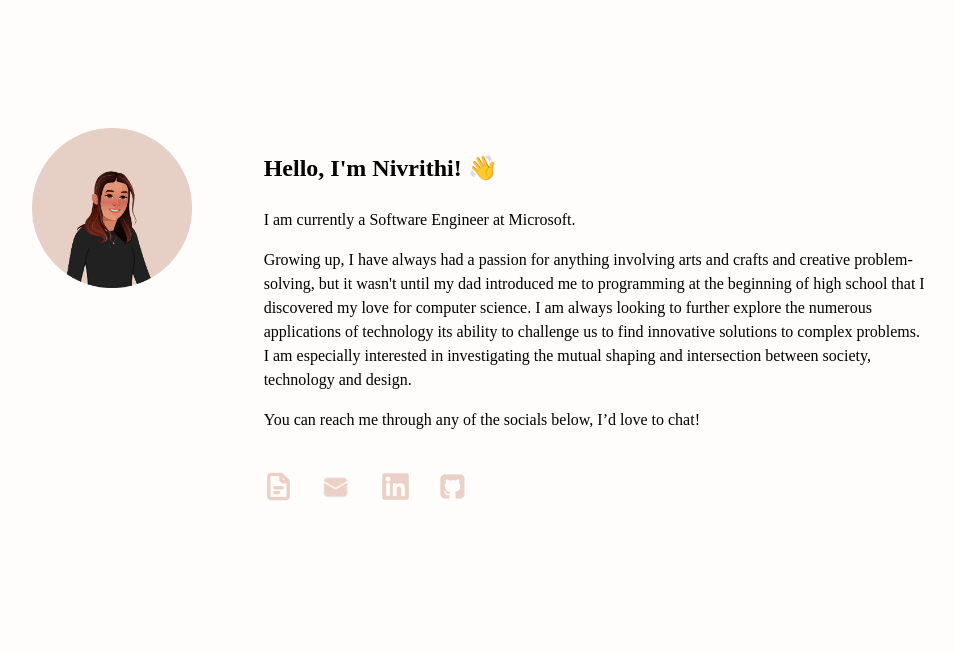
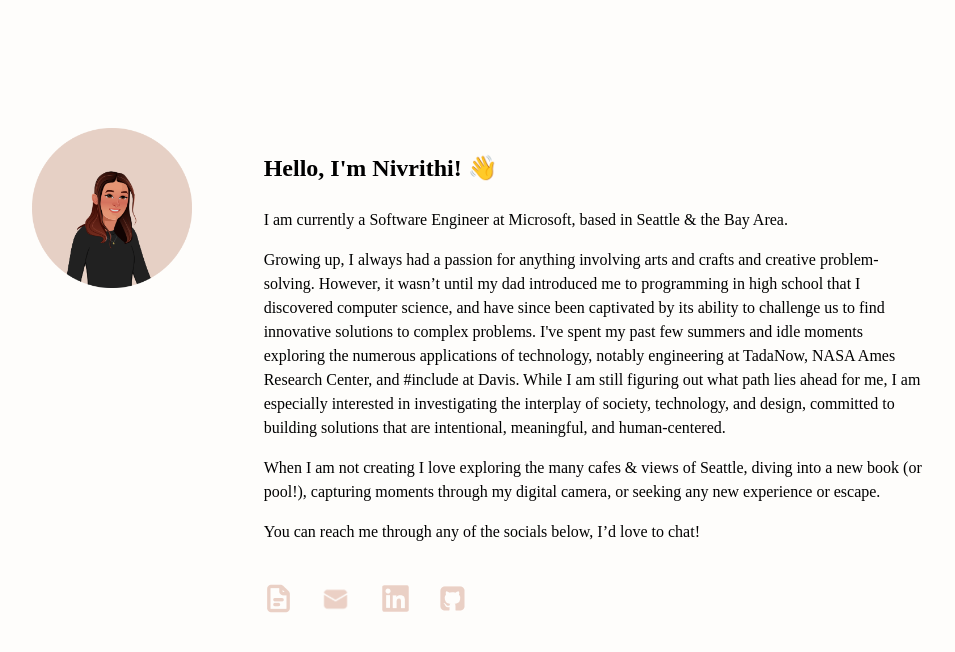
Before and after one commit to nivrithikrishnan/personal-website, a Next.js app: page / in a window 1280 px wide. Shown: the top 652 px of the page, without its empty margins (160-1115 px from the left). Built offline with nearby package versions, Linux system fonts and the light colour scheme; a web font is replaced by a local one.

Commit message:
a little life update

```diff
--- a/pages/index.js
+++ b/pages/index.js
@@ -16,9 +16,10 @@ export default function Home() {
         </div>
         <div className={styles.right}>
           <h1> Hello, I'm Nivrithi! 👋 </h1>
-          <p> I am currently a Software Engineer at Microsoft. </p>
-          <p> Growing up, I have always had a passion for anything involving arts and crafts and creative problem-solving, but it wasn't until my dad introduced me to programming at the beginning of high school that I discovered my love for computer science. I am always looking to further explore the numerous applications of technology its ability to challenge us to find innovative solutions to complex problems. I am especially interested in investigating the mutual shaping and intersection between society, technology and design. </p>
-    {/*<p> In the past,  I’ve researched and developed an algorithm to analyze & parse flight data at NASA Ames Research Center, designed and developed several new features for <a href="https://www.tadanow.com/">Tada's</a> platform and served as both a product designer and full-stack web developer for <a href="https://linktr.ee/includedavis"> #include at Davis</a>. This summer, I will be exploring the intricacies of building scalable and reliable cloud storage solutions as a SWE intern for Microsoft’s Azure Core team. </p>*/}
+          <p> I am currently a Software Engineer at Microsoft, based in Seattle & the Bay Area. </p>
+          <p>Growing up, I always had a passion for anything involving arts and crafts and creative problem-solving. However, it wasn’t until my dad introduced me to programming in high school that I discovered computer science, and have since been captivated by its ability to challenge us to find innovative solutions to complex problems. I've spent my past few summers and idle moments exploring the numerous applications of technology, notably engineering at <a href="https://www.tadanow.com/">TadaNow</a>, NASA Ames Research Center, and <a href="https://linktr.ee/includedavis"> #include at Davis</a>. While I am still figuring out what path lies ahead for me, I am especially interested in investigating the interplay of society, technology, and design, committed to building solutions that are intentional, meaningful, and human-centered.</p>
+          <p>When I am not creating I love exploring the many cafes & views of Seattle, <a href="https://www.goodreads.com/user/show/113843935-nivrithi">diving into a new book</a> (or <a href="https://huskymasters.org/">pool</a>!), capturing moments through my digital camera, or seeking any new experience or escape. </p>
+          {/*<p> In the past,  I’ve researched and developed an algorithm to analyze & parse flight data at NASA Ames Research Center, designed and developed several new features for <a href="https://www.tadanow.com/">Tada's</a> platform and served as both a product designer and full-stack web developer for <a href="https://linktr.ee/includedavis"> #include at Davis</a>. </p>*/}
           <p>You can reach me through any of the socials below, I’d love to chat!</p>
           <br></br>
           <Socials />
```
